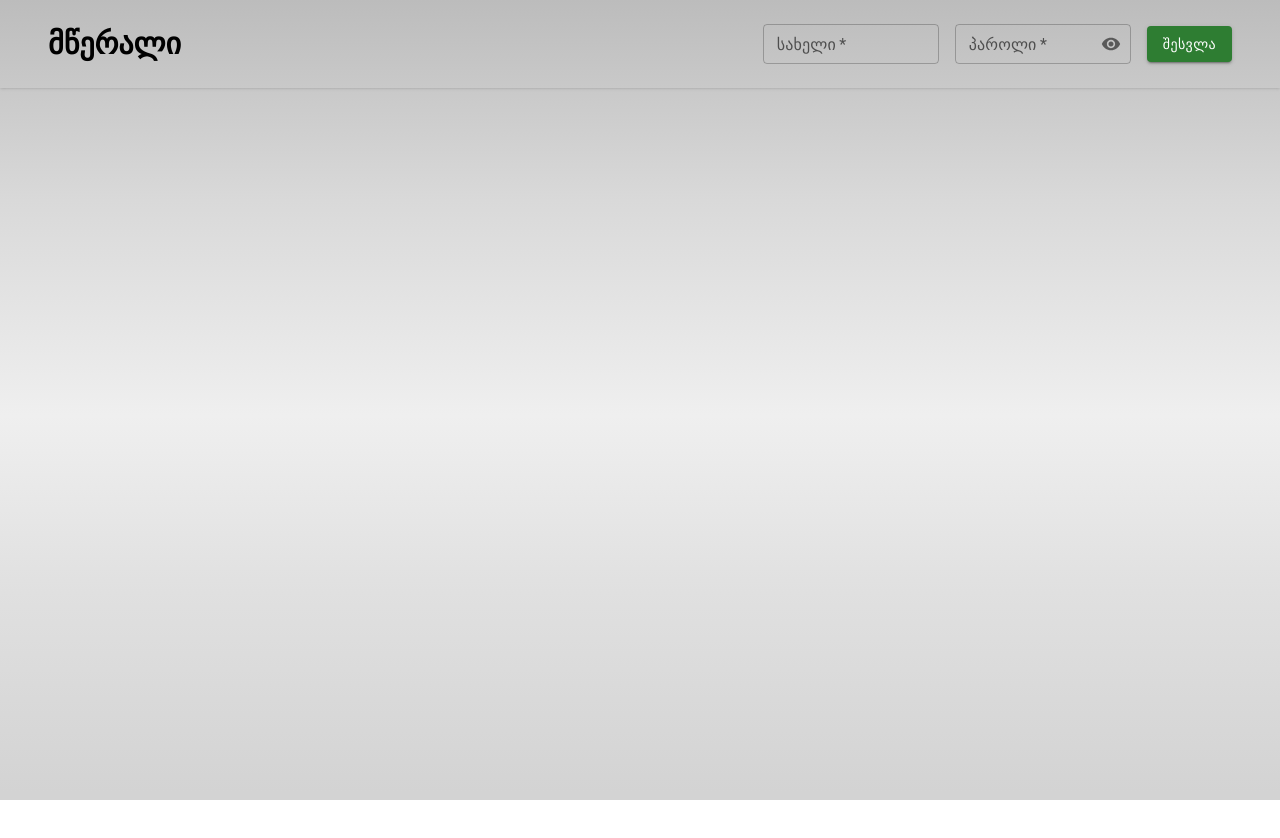
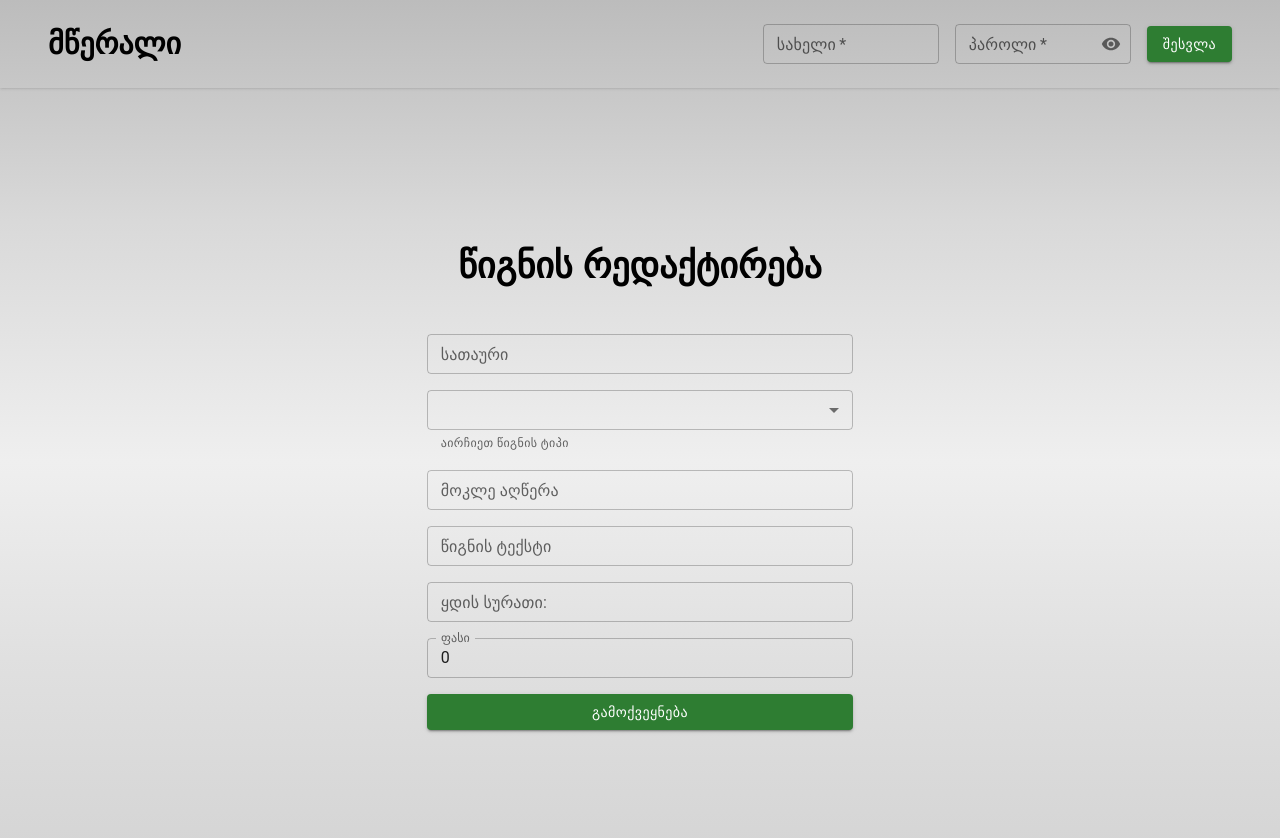
Before and after one commit to lukaChikashvili/neoWriters, a React (Create React App) app in the folder client/book/: page /books/1/update in a window 1280 px wide. Shown: the top 838 px of the page. Before the commit the page ends 800 px from the top, so only its background shows below. Built offline with nearby package versions, Linux system fonts and the light colour scheme.

Commit message:
corrected update book problem

```diff
--- a/client/book/src/App.js
+++ b/client/book/src/App.js
@@ -8,6 +8,7 @@ import Cart from './components/Cart';
 import Design from './components/Design';
 import MyDesign from './components/MyDesign';
 import MyBooks from './components/MyBooks';
+import UpdateBook from './components/UpdateBook';
 
 
 function App() {
@@ -32,6 +33,7 @@ function App() {
          <Route path = "/design" element = {<Design />} />
          <Route path = "/myDesign" element = {<MyDesign />} />
          <Route path = "/myBooks" element = {<MyBooks />} />
+         <Route path = "/books/:id/update" element = { <UpdateBook />} />
        </Routes>
     </div>
   );
--- a/client/book/src/components/MyBooks.jsx
+++ b/client/book/src/components/MyBooks.jsx
@@ -2,9 +2,13 @@ import React, { useContext, useEffect, useState } from 'react'
 import { BookContext } from '../context/bookContext';
 import { Button } from '@mui/material';
 import axiosInstance from './axios';
+import { useNavigate } from 'react-router-dom';
 
 
 const MyBooks = () => {
+
+       let navigate = useNavigate();
+
     const { books, setBooks } = useContext(BookContext);
     const [myBook, setMyBook] = useState([]);
 
@@ -25,12 +29,19 @@ const MyBooks = () => {
   }
 }, [books, myBook]);
 
-
+  // delete book
     const deleteBook = async (id) => {
        await axiosInstance.delete(`http://localhost:4000/api/books/del/${id}`);
       setBooks(books.filter(item => item._id !== id));
 
     }
+
+    // update book
+
+    const updateBook = (id) => {
+      navigate(`/books/${id}/update`)
+    }
+
 
   return (
     <div className='flex flex-col'>
@@ -40,6 +51,7 @@ const MyBooks = () => {
         <div className='flex flex-col gap-4' key={value._id}>
         <img src = {value.url} className='w-56 h-56 object-cover' />
         <Button variant='contained' color = "error" onClick={() => deleteBook(value._id)}>წაშლა</Button>
+        <Button variant='contained' color = "success" onClick={() => updateBook(value._id)}>რედაქტირება</Button>
         </div>
       )))}
        </div>
--- /dev/null
+++ b/client/book/src/components/UpdateBook.jsx
@@ -0,0 +1,91 @@
+
+import React, { useContext, useState } from 'react'
+import { BookContext } from '../context/bookContext'
+import { Button, MenuItem, TextField } from '@mui/material'
+import { useParams } from 'react-router-dom';
+import axiosInstance from './axios';
+
+const UpdateBook = () => {
+    const { err } = useContext(BookContext);
+
+    const [newTitle, setNewTitle] = useState('');
+    const [newType, setNewType] = useState('');
+    const [newDesc, setNewDesc] = useState('');
+    const [newText, setNewText] = useState('');
+    const [newUrl, setNewUrl] = useState('');
+    const [newPrice, setNewPrice] = useState(0);
+
+    const types = [
+        {
+            value: 'რომანი'
+
+        },
+
+        {
+            value: 'მოთხრობა'
+
+        },
+
+        {
+            value: 'პოემა'
+
+        },
+
+        {
+            value: 'ლექსი'
+
+        }
+    ];
+
+    const handleSelect = (e) => {
+        setNewType(e.target.value);
+      }
+
+      // take url from useParams
+      const {id } = useParams();
+
+      // update function
+      const handleUpdate = async () => {
+        try {
+            await axiosInstance.put(`http://localhost:4000/api/books/${id}/update`, {
+                title: newTitle, type: newType, desc: newDesc, text: newText, url: newUrl, price: newPrice
+            });
+        } catch (error) {
+            console.error('Axios error:', error);
+        }
+
+      }
+
+  return (
+    <div className='flex flex-col items-center justify-center h-screen'>
+        <h2 className='text-4xl font-bold pb-12'>წიგნის რედაქტირება</h2>
+       <form className='flex flex-col gap-4 w-1/3'>
+            <TextField error = {err} label = "სათაური" variant='outlined' size="small" value = {newTitle} onChange={(e) => setNewTitle(e.target.value)}/>
+            <TextField
+          id="outlined-select-currency"
+          select
+          value = {newType}
+          defaultValue='მოთხრობა'
+          helperText="აირჩიეთ წიგნის ტიპი"
+          size='small'
+          error = {err}
+          onChange={handleSelect}
+        >
+          {types.map((option) => (
+            <MenuItem key={option.value} value={option.value}>
+            {option.value}
+            </MenuItem>
+          ))}
+        </TextField>
+            <TextField error = {err} label = "მოკლე აღწერა" variant='outlined' value = {newDesc} size="small" onChange={(e) => setNewDesc(e.target.value)}/>
+            <TextField error = {err} label = "წიგნის ტექსტი" variant='outlined' value = {newText} size="small" onChange={(e) => setNewText(e.target.value)}/>
+
+            <TextField error = {err} label = "ყდის სურათი: " variant='outlined' value={newUrl} size="small" onChange={(e) => setNewUrl(e.target.value)}/>
+            <TextField error = {err} label = "ფასი " variant='outlined' size="small" value = {newPrice} onChange={(e) => setNewPrice(e.target.value)}/>
+            <Button variant='contained' color="success" onClick={handleUpdate}>გამოქვეყნება</Button>
+        </form>
+    </div>
+  )
+}
+
+export default UpdateBook
```
Also changed, not shown: 2 other files (tests, documents, lock files or other folders).
